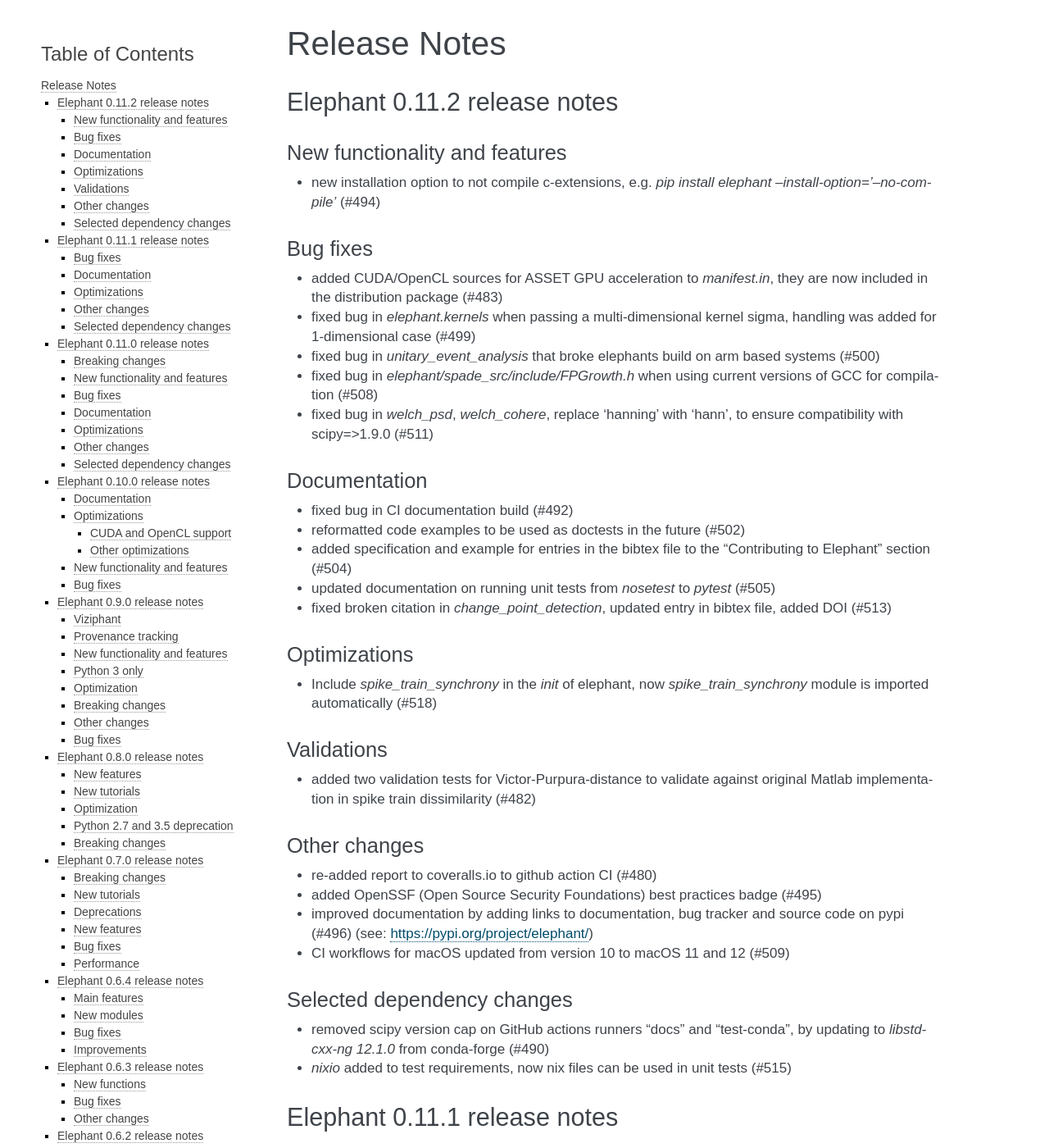
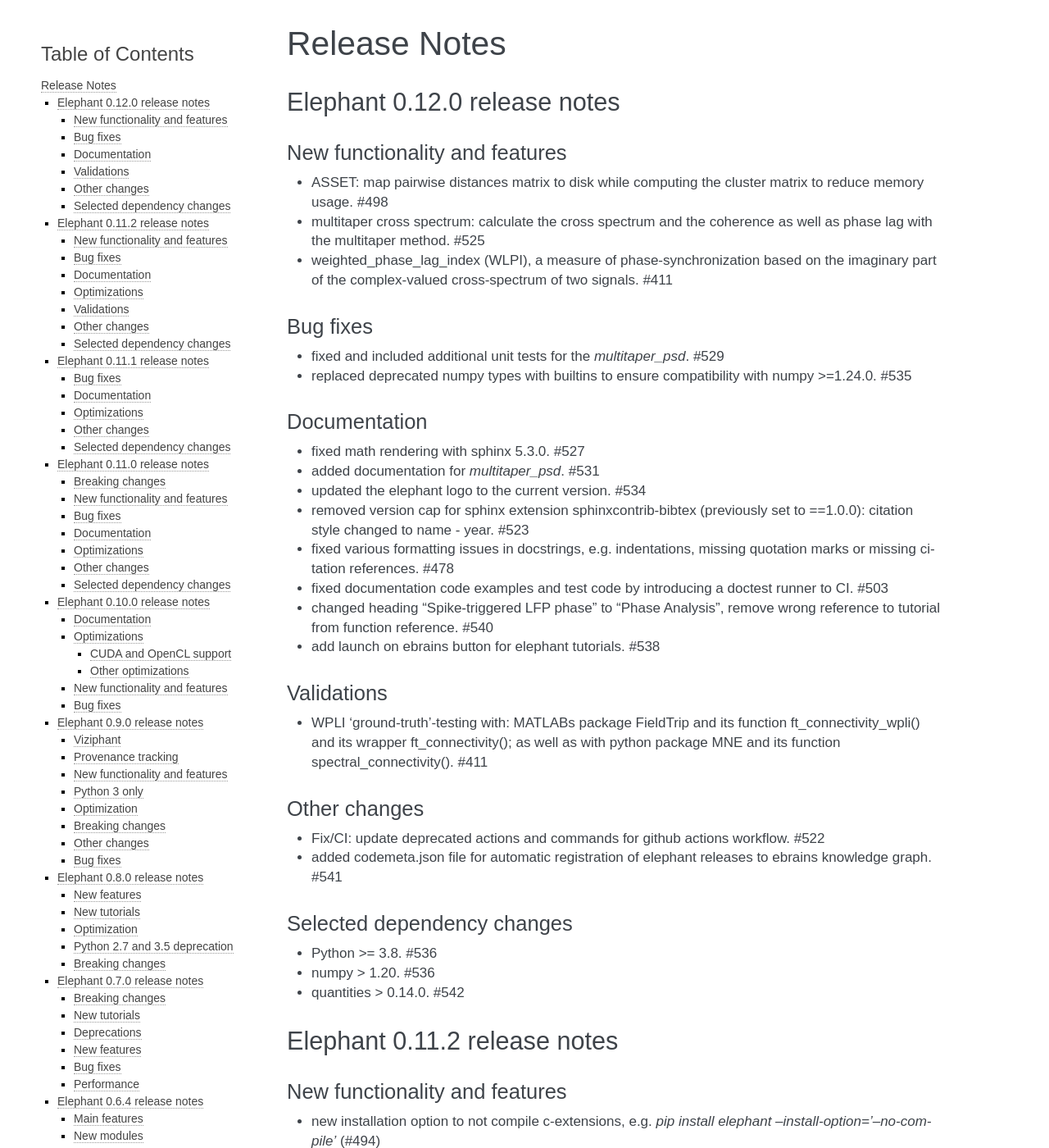
Before and after one commit to NeuralEnsemble/elephant, a Sphinx documentation site: the page built from doc/release_notes.rst, in a window 1280 px wide and 1400 px high. Shown: the whole window at 82% size. Built offline with Sphinx 7.4.7, drawn with Linux system fonts in a browser that asks for light colours; pages that are not in the unit, such as notebooks, are missing from menus; the version number could not be read and is left out.

Commit message:
bump version number after release v0.12.0 (#543)
* bump version number fter release v0.12.0

```diff
--- a/doc/release_notes.rst
+++ b/doc/release_notes.rst
@@ -1,6 +1,47 @@
 =============
 Release Notes
 =============
+
+Elephant 0.12.0 release notes
+=============================
+
+New functionality and features
+------------------------------
+* ASSET: map pairwise distances matrix to disk while computing the cluster matrix to reduce memory usage. #498
+* multitaper cross spectrum: calculate the cross spectrum and the coherence as well as phase lag with the multitaper method. #525
+* weighted_phase_lag_index (WLPI), a measure of phase-synchronization based on the imaginary part of the complex-valued cross-spectrum of two signals. #411
+
+Bug fixes
+---------
+* fixed and included additional unit tests for the `multitaper_psd`. #529
+* replaced deprecated numpy types with builtins to ensure compatibility with numpy >=1.24.0. #535
+
+Documentation
+-------------
+* fixed math rendering with sphinx 5.3.0. #527
+* added documentation for `multitaper_psd`.  #531
+* updated the elephant logo to the current version. #534
+* removed version cap for sphinx extension sphinxcontrib-bibtex (previously set to ==1.0.0): citation style changed to name - year.  #523
+* fixed various formatting issues in docstrings, e.g. indentations, missing quotation marks or missing citation references. #478
+* fixed documentation code examples and test code by introducing a doctest runner to CI. #503
+* changed heading "Spike-triggered LFP phase" to "Phase Analysis", remove wrong reference to tutorial from function reference. #540
+* add launch on ebrains button for elephant tutorials. #538
+
+Validations
+-----------
+* WPLI  ‘ground-truth’-testing with: MATLABs package FieldTrip and its function ft_connectivity_wpli() and its wrapper ft_connectivity(); as well as with python package MNE and its function spectral_connectivity(). #411
+
+Other changes
+-------------
+* Fix/CI: update deprecated actions and commands for github actions workflow. #522
+* added codemeta.json file for automatic registration of elephant releases to ebrains knowledge graph. #541
+
+Selected dependency changes
+---------------------------
+* Python >= 3.8. #536
+* numpy > 1.20. #536
+* quantities > 0.14.0. #542
+
 
 Elephant 0.11.2 release notes
 =============================
```
Also changed, not shown: 1 other file.
